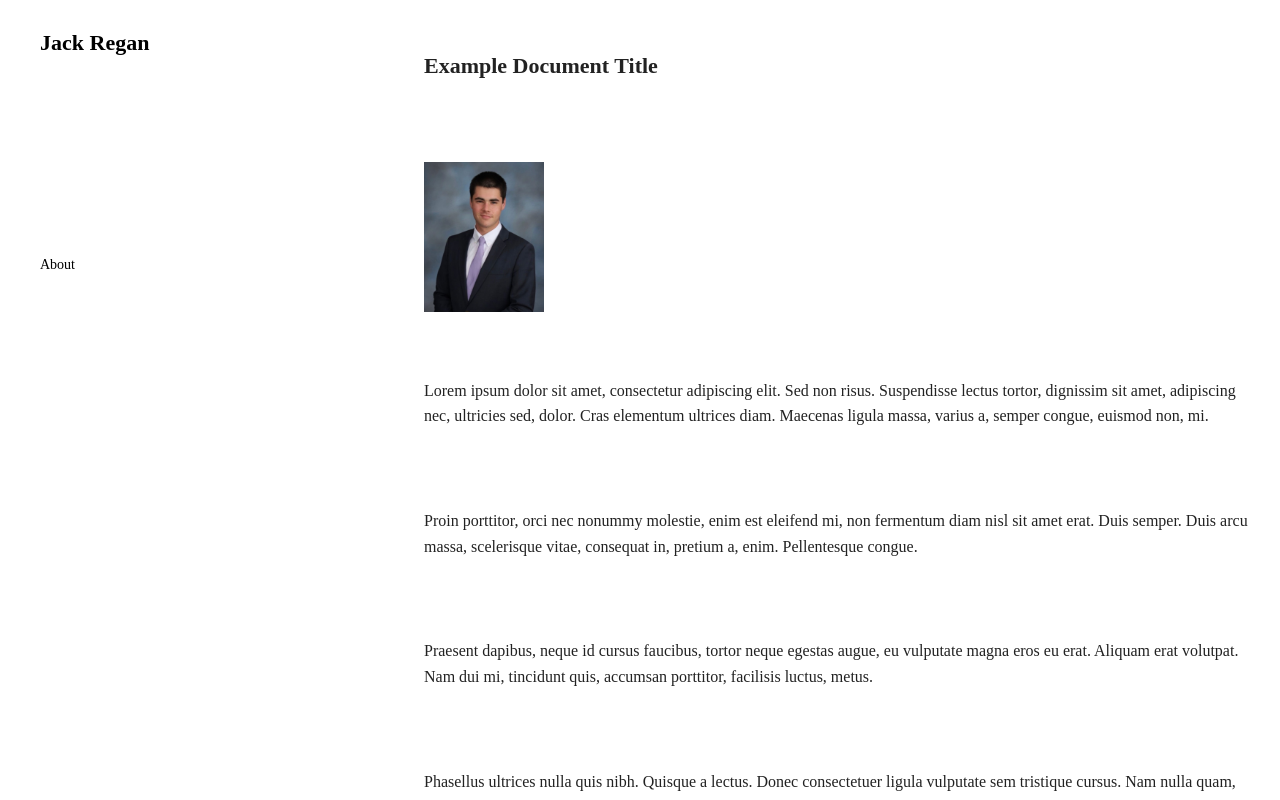
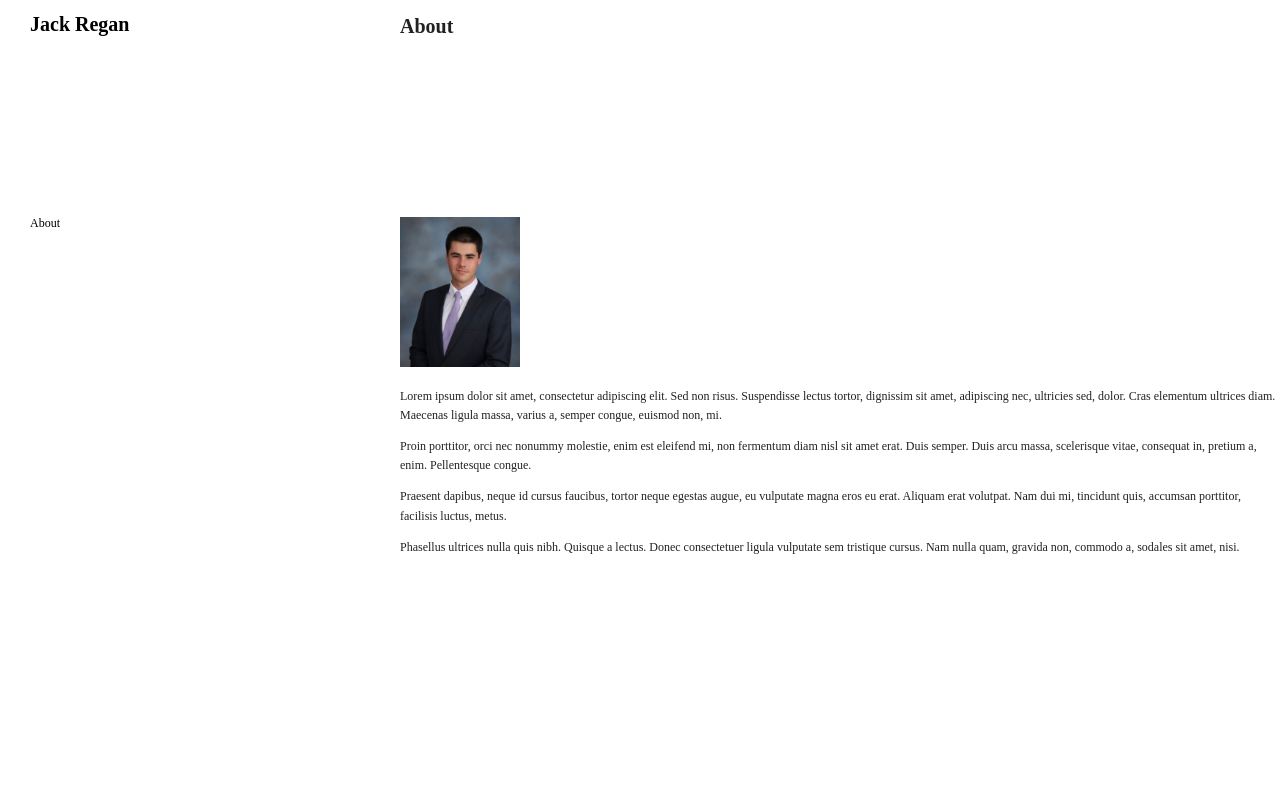
Before and after one commit to jackregan10/blog, a plain HTML site: page index.html in a window 1280 px wide. Both pictures are taken after a click on the link "About". Drawn offline with Linux system fonts and the light colour scheme.

Commit message:
STYLE: update css to correct font size

```diff
--- a/css/style.css
+++ b/css/style.css
@@ -18,24 +18,24 @@ html,body { height: 100%; margin: 0; font-family: "Times New Roman"; }
 /* Sidebar */
 #sidebar {
   width: 400px;
-  padding: 20px 0 0 40px;
   background: var(--bg);
   overflow-y: auto;
 }
 
 #sidebar h2 {
-  font-size: 22px;
-  margin: 10px 0 200px 0;
+  font-size: 20px;
+  margin: 8px 0 175px 30px;
+  line-height: 1.6;
 }
 
 /* Navigation links */
-.nav-list { display: flex; flex-direction: column; gap: 8px; }
+.nav-list { display: flex; flex-direction: column; gap: 8px; padding: 0px 0px 0px 30px; }
 
 .nav-link {
   display: block;
   text-align: left;
   cursor: pointer;
-  font-size: 14px;
+  font-size: 12px;
   color: var(--main);
   text-decoration: none;
   padding: 1px 0;
@@ -44,11 +44,10 @@ html,body { height: 100%; margin: 0; font-family: "Times New Roman"; }
 /* Content panel */
 #content {
   flex: 1;
-  padding: 24px;
+  padding: 10px 0 0 0;
   overflow-y: auto;
   background: #fff;
   line-height: 1.6;
-  white-space: pre-wrap; /* preserve line breaks from text files */
   color: #222;
 }
 
@@ -57,20 +56,21 @@ html,body { height: 100%; margin: 0; font-family: "Times New Roman"; }
   max-width: 100%;
   height: 150px;
   width: auto;
-  margin: 16px 0;
+  margin: 0;
 }
 
 #content h1, #content h2, #content h3 {
-  margin-top: 24px;
-  margin-bottom: 12px;
-  font-size: 22px;
+  padding-bottom: 175px;
+  font-size: 20px;
+  margin: 0;
 }
 #content h3 {
   font-size: 18px;
 }
 
 #content p {
-  margin-bottom: 12px;
+  padding-top: 0;
+  font-size:12px;
 }
 
 #content strong, #content b {
```
Also changed, not shown: assets/about.txt.
